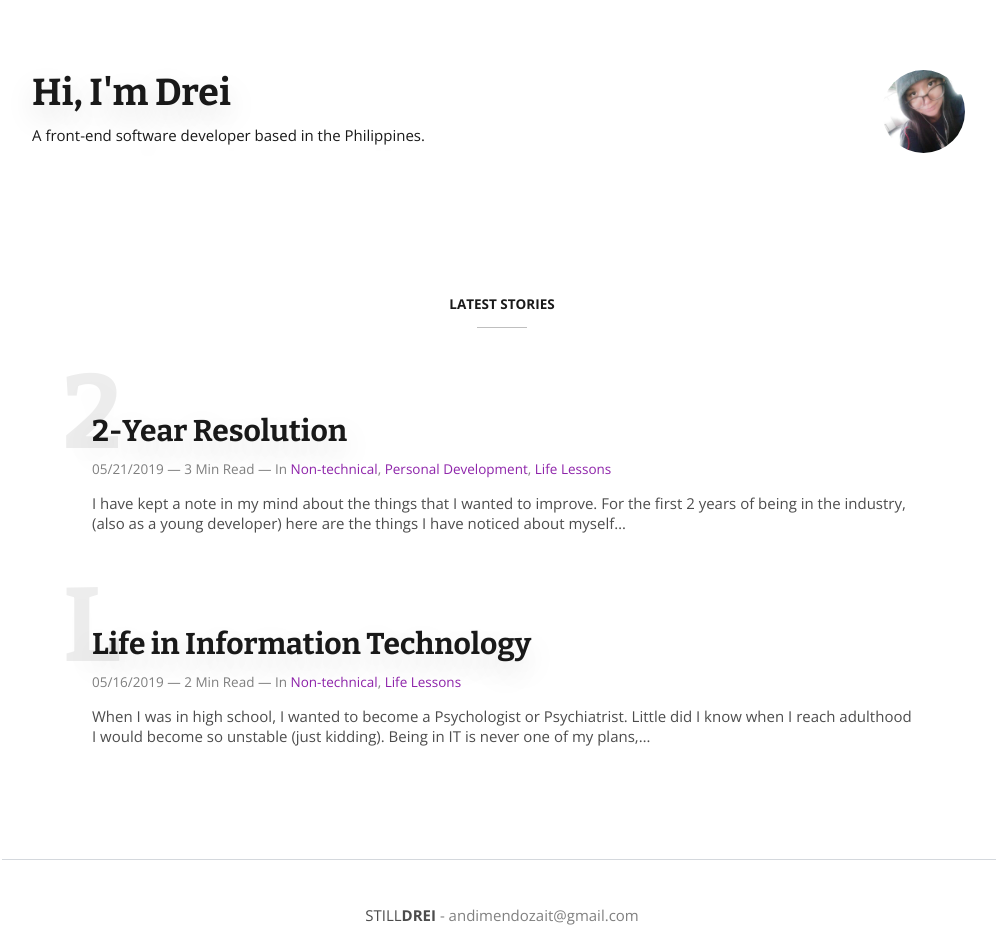
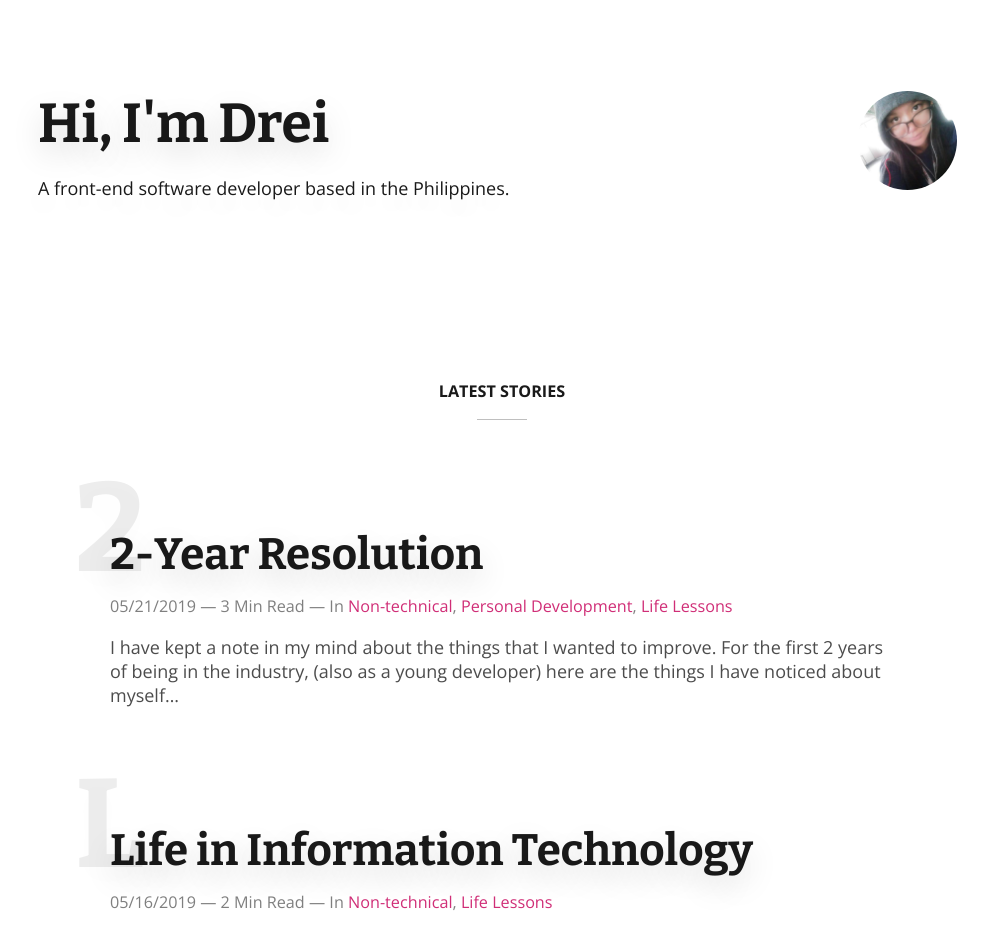
Before and after one commit to stilldrei/gatsbyblog, a Gatsby site: page / in a window 1280 px wide. Shown: the top 928 px of the page, without its empty margins (138-1134 px from the left). Built offline with nearby package versions, Linux system fonts and the light colour scheme; Gatsby itself is replaced by a stand-in of ours.

Commit message:
follow revamped theme

```diff
--- a/config/theme.js
+++ b/config/theme.js
@@ -1,8 +1,8 @@
 import { lighten } from 'polished'
 
 const colors = {
-  primary: '#8e24aa', // Color for buttons or links
-  primaryLight: lighten(0.05, '#8e24aa'),
+  primary: '#d02e77', // Color for buttons or links
+  primaryLight: lighten(0.05, '#d02e77'),
   bg: 'white', // Background color
   grey: {
     dark: 'rgba(0, 0, 0, 0.9)',
@@ -19,7 +19,6 @@ const transitions = {
 
 const fontSize = {
   small: '0.9rem',
-  medium: '1rem'
 }
 
 const fontFamily = {
@@ -39,7 +38,7 @@ const theme = {
   breakpoints,
   fontFamily,
   maxWidth: '1000px',
-  baseFontSize: '15px',
+  baseFontSize: '18px',
 }
 
 export default theme
--- a/src/components/InfoShare.js
+++ b/src/components/InfoShare.js
@@ -56,7 +56,7 @@ const Content = styled.div`
   button: hover {
     transition: 0.3s;
     z-index: -1;
-    background: rgba(182,161,212,0.82);
+    background: ${props => props.theme.colors.grey.ultraLight};
   }
 `
 
--- a/src/components/Layout.js
+++ b/src/components/Layout.js
@@ -25,19 +25,37 @@ const GlobalStyle = createGlobalStyle`
     font-family: ${props => props.theme.fontFamily.sansSerif};
     font-size: ${props => props.theme.baseFontSize};
     h1 {
-      font-size: 2.5rem;
+      font-size: 3.052rem;
     }
     h2 {
-      font-size: 2rem;
+      font-size: 2.441rem;
     }
     h3 {
-      font-size: 1.5rem;
+      font-size: 1.953rem;
     }
     h4 {
-      font-size: 1.3rem;
+      font-size: 1.563rem;
     }
     h5 {
-      font-size: 1rem;
+      font-size: 1.25rem;
+    }
+    @media (max-width: ${props => props.theme.breakpoints.phone}) {
+      font-size: 16px;
+      h1 {
+        font-size: 2.488rem;
+      }
+      h2 {
+        font-size: 2.074rem;
+      }
+      h3 {
+        font-size: 1.728rem;
+      }
+      h4 {
+        font-size: 1.444rem;
+      }
+      h5 {
+        font-size: 1.2rem;
+      }
     }
   }
   body {
@@ -186,9 +204,7 @@ const Layout = ({ children, customSEO }) => {
         <GlobalStyle />
         {children}
         <Footer>
-          &copy; 2019 by Andrea Veronica Mendoza. Credits to LekoArts for the <a href="https://github.com/LekoArts/gatsby-starter-minimal-blog">starter theme.</a> <br />
-           <br />
-          <span>Last build: {buildTime}</span>
+          &copy; 2019 by Andrea Veronica Mendoza. Credits to LekoArts for the <a href="https://github.com/LekoArts/gatsby-starter-minimal-blog">starter theme.</a>
         </Footer>
       </>
     </ThemeProvider>
```
